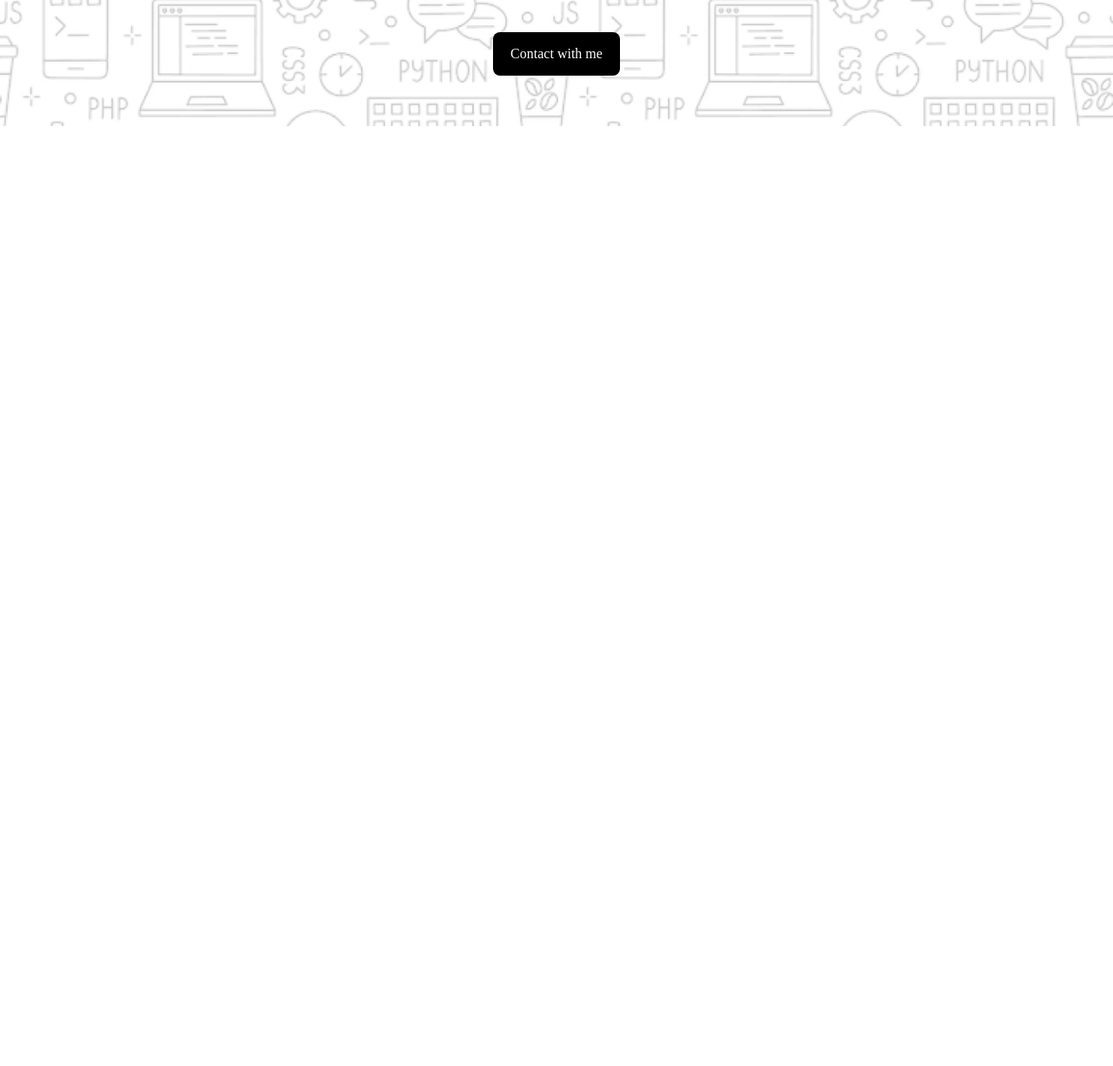
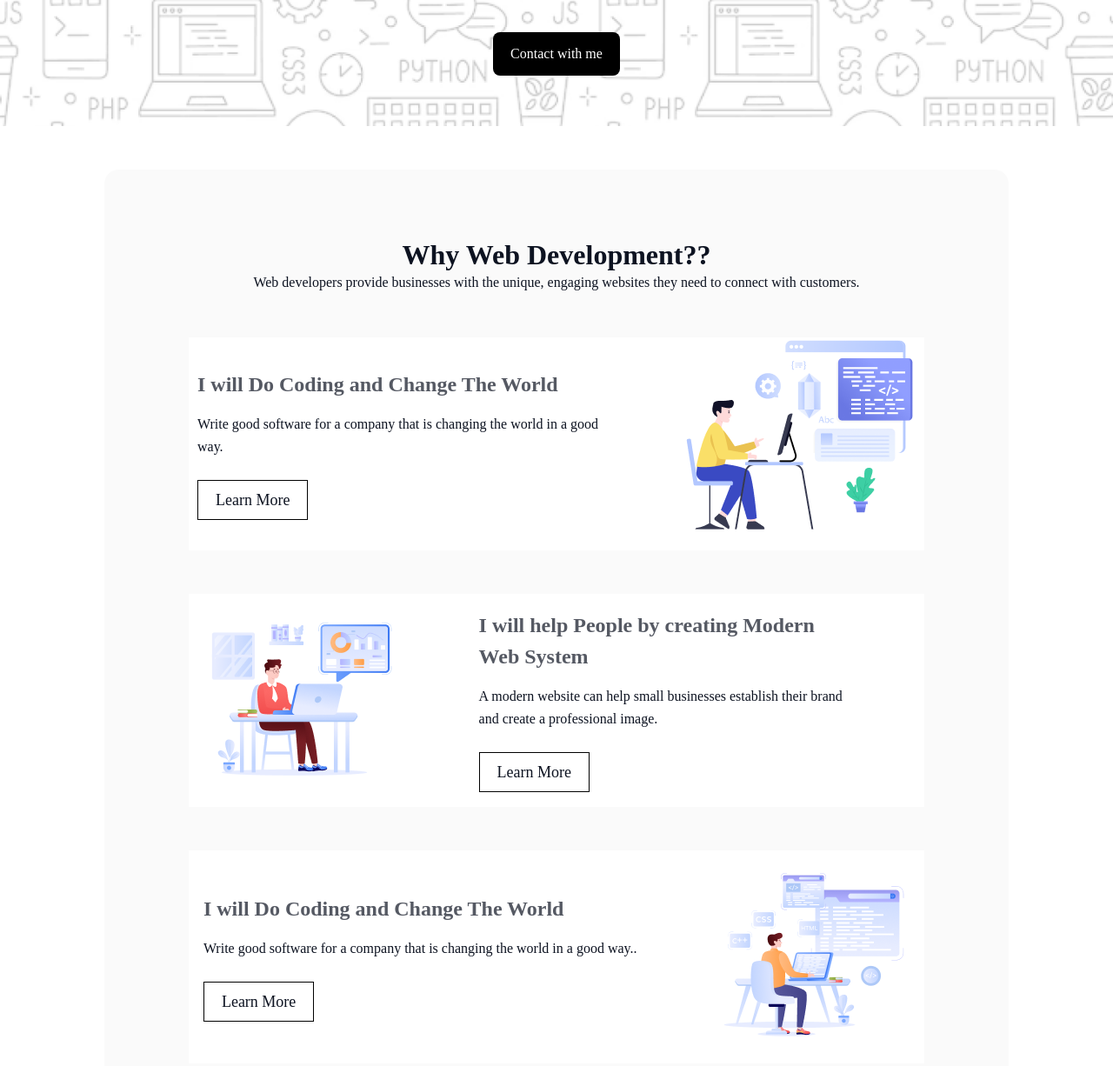
Before and after one commit to zahidulWD/Assignment-01, a plain HTML site: page index.html in a window 1280 px wide. Shown: the part 532-1758 px from the top of the page at 87% size. Before the commit the page ends 800 px from the top, so only its background shows below. Drawn offline with Linux system fonts and the light colour scheme; a web font is replaced by a local one.

Commit message:
Added web development section

```diff
--- a/index.html
+++ b/index.html
@@ -32,13 +32,47 @@
 
 
     <!-- web_development_section_start_here -->
-    <!-- <section class="web_dev_section">
+    <section class="web_dev_section">
         <div class="we_content">
             <h2>Why Web Development??</h2>
-            <p>Lorem Ipsum is simply dummy text of the printing and typesetting industry. Lorem Ipsum has been the industry's standard dummy text.</p>
+            <p>Web developers provide businesses with the unique, engaging websites they need to connect with customers.</p>
+        </div>
+        <div class="group_section">
+            <div class="group_text_content">
+                <h3>I will Do Coding and Change The World</h3>
+                <p>Write good software for a company that is changing the world in a good way.</p>
+                <button>Learn More</button>
+            </div>
+                <div class="img">
+                    <img src="assets/Layer_1.png" alt="">
+                </div>
         </div>
 
-    </section> -->
+        <div class="group_section">
+            <div class="img">
+                <img src="assets/Group 3.png" alt="">
+            </div>
+            <div class="group_text_content group_text_content_R2">
+                <h3>I will help People by creating Modern Web System</h3>
+                <p>A modern website can help small businesses establish their brand and create a professional image.</p>
+                <button>Learn More</button>
+            </div>
+
+        </div>
+
+        <div class="group_section">
+            <div class="group_text_content">
+                <h3>I will Do Coding and Change The World</h3>
+                <p>Write good software for a company that is changing the world in a good way..</p>
+                <button>Learn More</button>
+            </div>
+            <div class="img">
+                <img src="assets/Group 4.png" alt="">
+            </div>
+
+        </div>
+
+    </section>
     <!-- web_development_section_start_here -->
 
     </main>
--- a/style.css
+++ b/style.css
@@ -110,12 +110,92 @@ body{
 
 /* we-dev_section_start_here */
 
-/* .web_dev_section{
+.web_dev_section{
     width: 1040px;
-    height: 1393px;
+    height: 1150px;
     margin: 0 auto;
-    border: 2px solid red;
     margin-top: 50px;
-} */
+    padding: 80px 97px 80px 97px;
+    border-radius: 16px;
+    background: rgba(13, 19, 33, 0.02);
+}
+.we_content{
+    display: flex;
+    flex-direction: column;
+    justify-content: center;
+    align-items: center;
 
-/* we-dev_section_start_here */
+}
+.we_content h2{
+    color: rgb(13, 19, 33);
+    font-family: Azeret Mono;
+    font-size: 32px;
+    font-weight: 800;
+    line-height: 37px;
+    letter-spacing: 0%;
+    text-align: center;
+}
+.we_content p{
+    color:#0D1321;
+    font-family: Azeret Mono;
+    font-size: 16px;
+    font-weight: 400;
+    line-height: 26px;
+    letter-spacing: 0%;
+    text-align: center;
+}
+
+/* we-dev_section_end */
+
+
+/* group_section_start_here */
+.group_section{
+    display: flex;
+    justify-content: center;
+    align-items: center;
+    margin-top: 50px;
+    background-color: white;
+    padding-left: 10px;
+
+
+}
+.group_text_content{
+    margin-top: 1px;
+    padding-right: 10%;
+}
+.group_text_content_R2{
+    padding-left: 10%;
+}
+.group_text_content h3{
+    color: rgba(13, 19, 33, 0.7);
+    font-family: Azeret Mono;
+    font-size: 24px;
+    font-weight: 700;
+    line-height: 36px;
+    letter-spacing: 0%;
+    text-align: left;
+    margin-bottom: 15px;
+}
+.group_text_content p{
+    color: rgb(13, 19, 33);
+    font-family: Azeret Mono;
+    font-size: 16px;
+    font-weight: 400;
+    line-height: 26px;
+    letter-spacing: 0%;
+    text-align: left;
+}
+.group_text_content button{
+    color: rgb(13, 19, 33);
+    font-family: Azeret Mono;
+    font-size: 18px;
+    font-weight: 500;
+    line-height: 20px;
+    letter-spacing: 0%;
+    text-align: center;
+    border: 1px solid black;
+    padding: 12px 20px 12px 20px;
+    margin-top: 25px;
+    background-color: white;
+}
+/* group_section_end */
```
